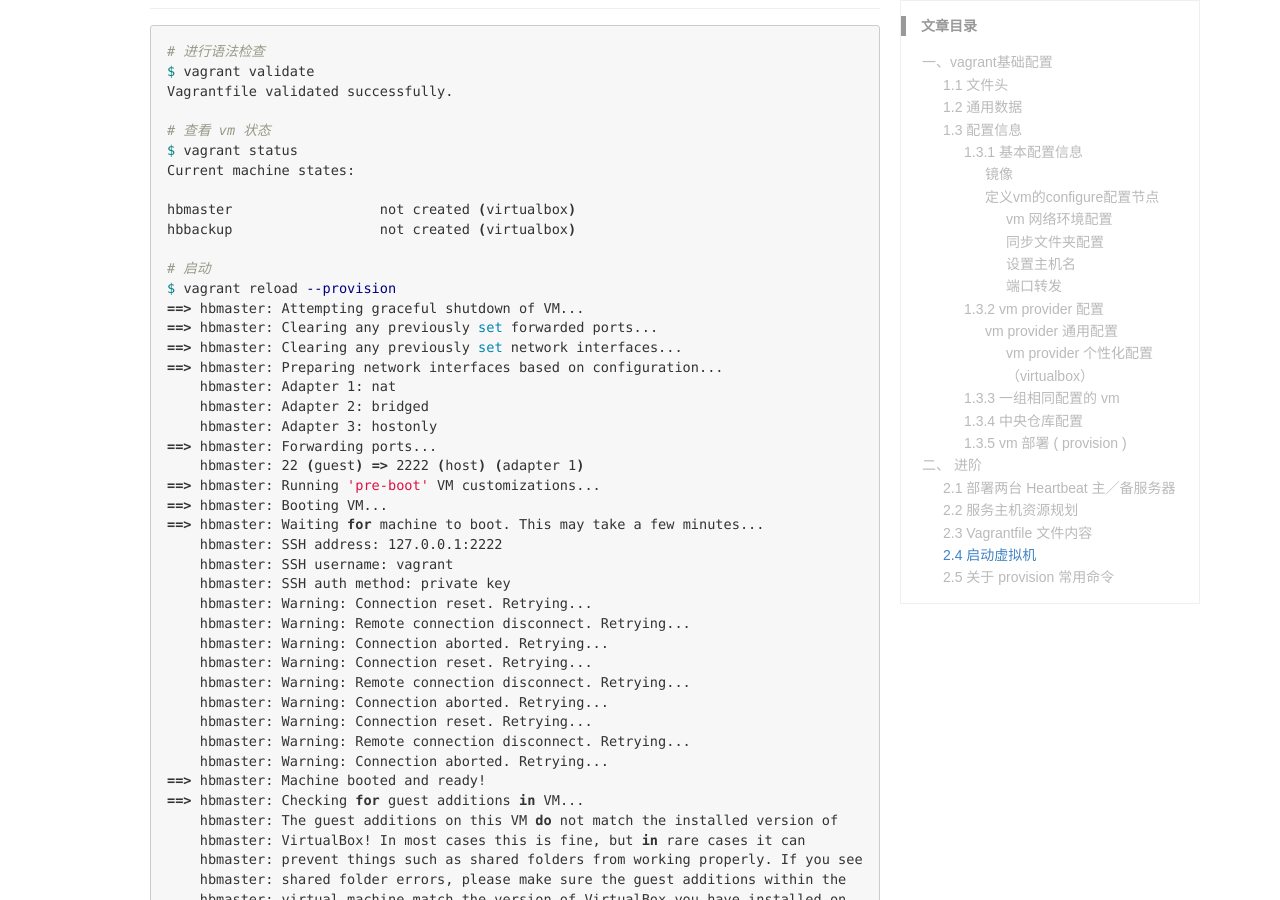
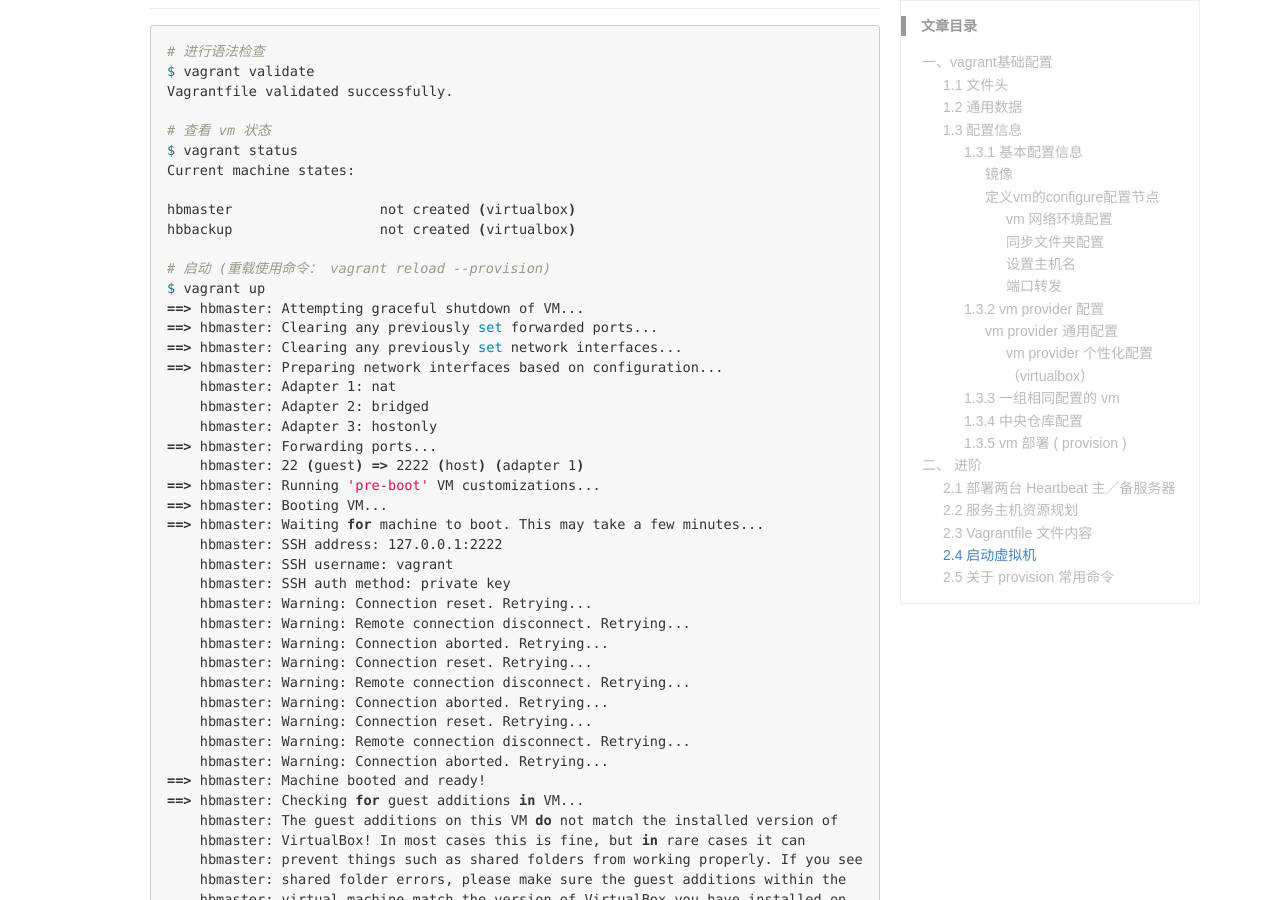
Before and after one commit to outmanzzq/outmanzzq.github.io, a Jekyll site: the page built from _posts/2018-01-16-vagrant-vagrantfile.md, in a window 1280 px wide and 900 px high, scrolled down 8797 px. Built offline with Jekyll 4.4.1, drawn with Linux system fonts in a browser that asks for light colours; comment, search, counter and statistics services are not loaded; part of the change alters nothing that is shown; some of the changed text lies outside the part shown.

Commit message:
update vagrantfile post fix extra shell

```diff
--- a/_posts/2018-01-16-vagrant-vagrantfile.md
+++ b/_posts/2018-01-16-vagrant-vagrantfile.md
@@ -346,13 +346,13 @@ SHELL
 
 ## 2.2 服务主机资源规划
 
-VM 主机名 | 接口 | IP | 用途
+VM 主机名 | 网卡 | IP | 用途
 -|-|-|-
-Master | eth0 | 10.0.0.7 | 外网管理 IP，用于 WAN 数据转发
--| eth1 |172.16.1.7 | 内网管理 IP，用于 LAN 数据转发
+Master | eth1 | 10.0.0.7 | 外网管理 IP，用于 WAN 数据转发
+-| eth2 |172.16.1.7 | 内网管理 IP，用于 LAN 数据转发
 -| vip  |10.0.0.17  | 用于提供应用程序 A 挂载服务
-BACKUP | eth0 | 10.0.0.8 | 外网管理 IP，用于 WAN 数据转发
--| eth1 | 172.16.1.8 | 内网管理 IP，用于 LAN 数据转发
+BACKUP | eth1 | 10.0.0.8 | 外网管理 IP，用于 WAN 数据转发
+-| eth2 | 172.16.1.8 | 内网管理 IP，用于 LAN 数据转发
 -| vip  | 10.0.0.18  | 用于提供用于程序 B 挂载服务
 
 ## 2.3 Vagrantfile 文件内容
@@ -412,8 +412,8 @@ Current machine states:
 hbmaster                  not created (virtualbox)
 hbbackup                  not created (virtualbox)
 
-# 启动
-$ vagrant reload --provision
+# 启动 (重载使用命令： vagrant reload --provision)
+$ vagrant up
 ==> hbmaster: Attempting graceful shutdown of VM...
 ==> hbmaster: Clearing any previously set forwarded ports...
 ==> hbmaster: Clearing any previously set network interfaces...
```
